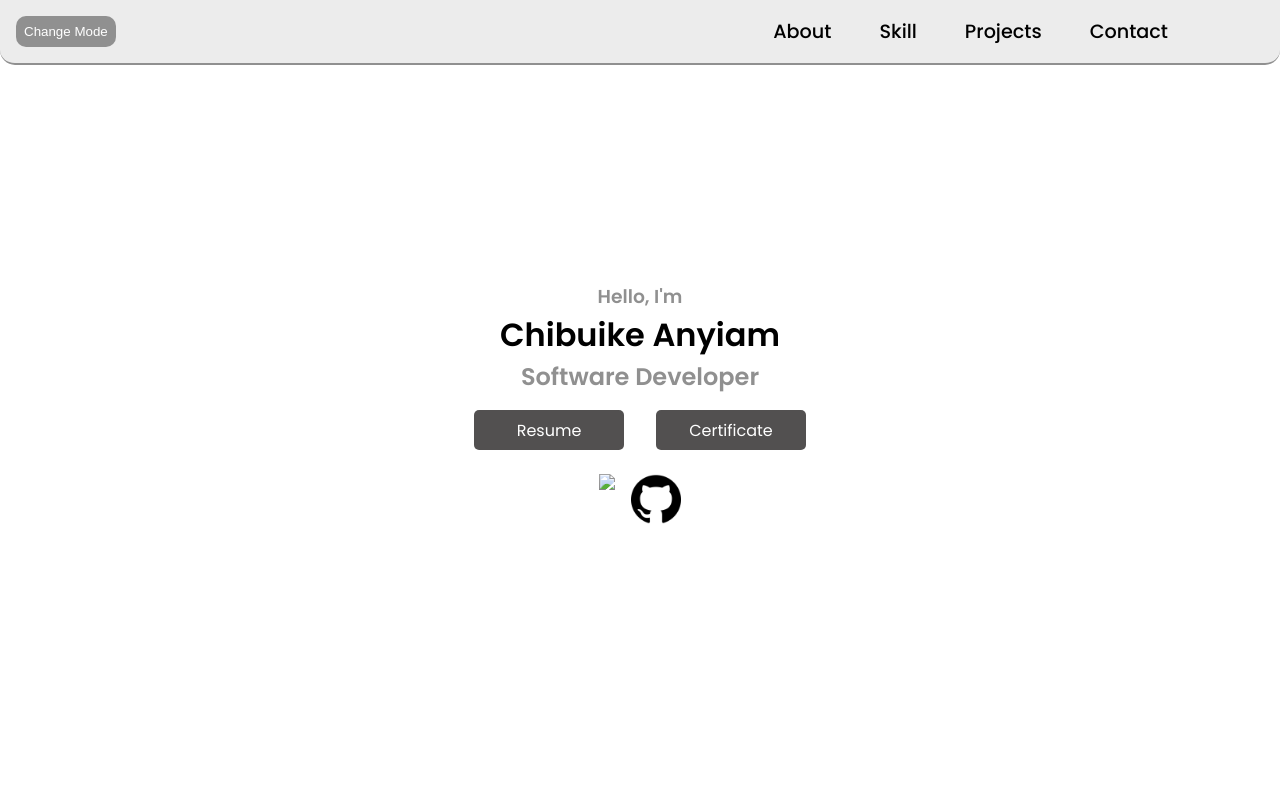
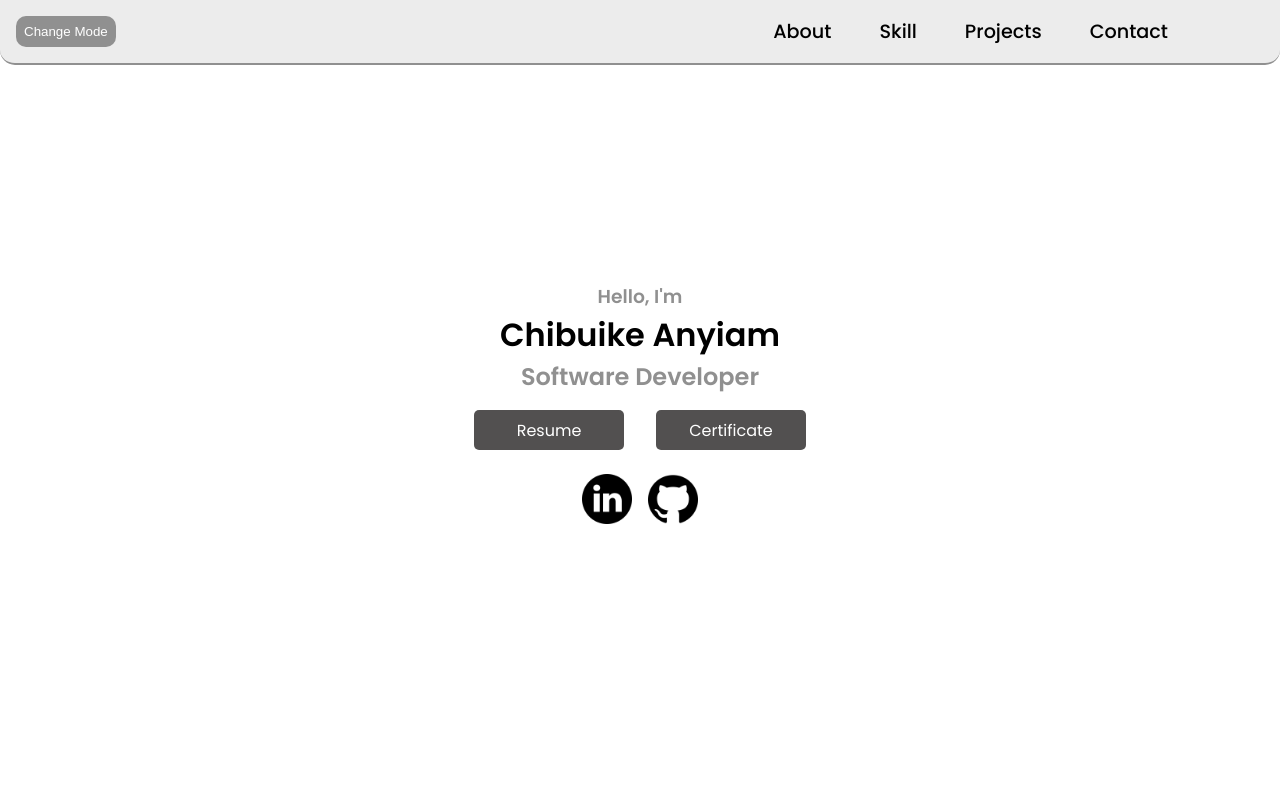
Before and after one commit to ike005/UpdatedPortfolioWebsite, a plain HTML site: page index.html in a window 1280 px wide. Shown: the top 797 px of the page. Drawn offline with Linux system fonts and the light colour scheme.

Commit message:
Update index.html

```diff
--- a/index.html
+++ b/index.html
@@ -32,7 +32,7 @@
                 </div>
 
                 <div id="socials">
-                    <a href="https://www.linkedin.com/in/anyiam-chibuike-643251269/"><img draggable="false" src="./images/linkedin_1384014.png" ></a>
+                    <a href="https://www.linkedin.com/in/anyiam-chibuike-643251269/"><img draggable="false" src="./linkedin_1384014.png" ></a>
                     <a href="https://github.com/ike005"><img draggable="false" src="./github_2111432.png" ></a>
                 </div>
             </div>
```
